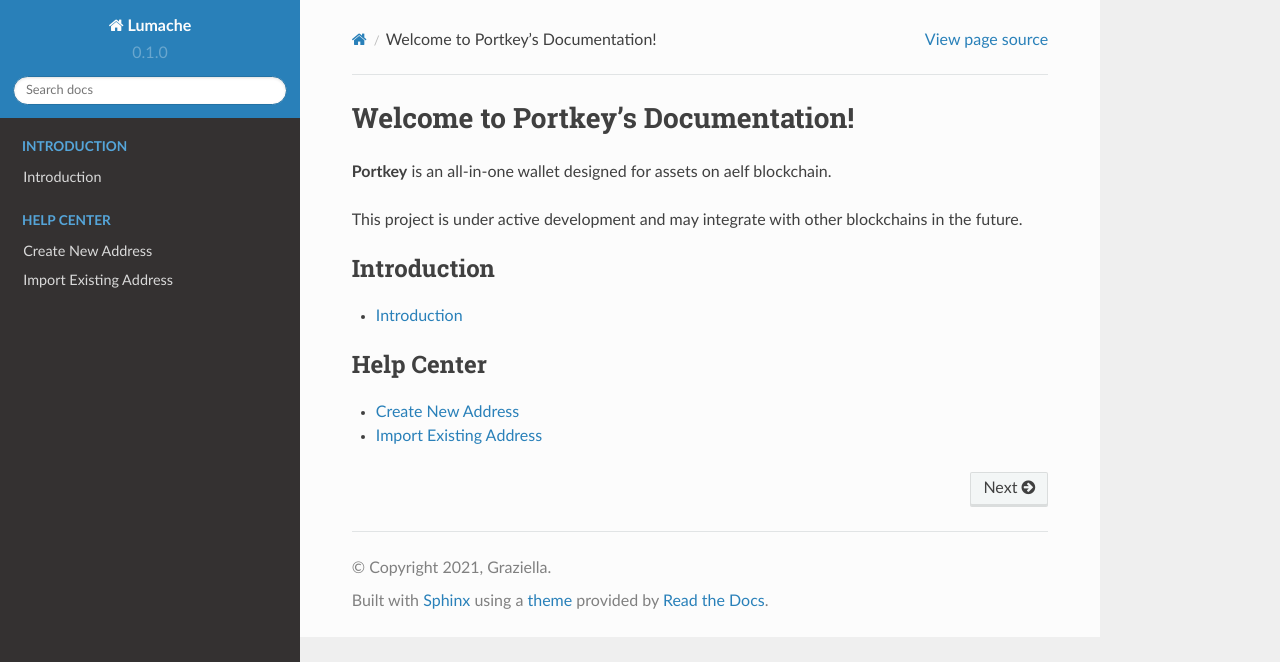
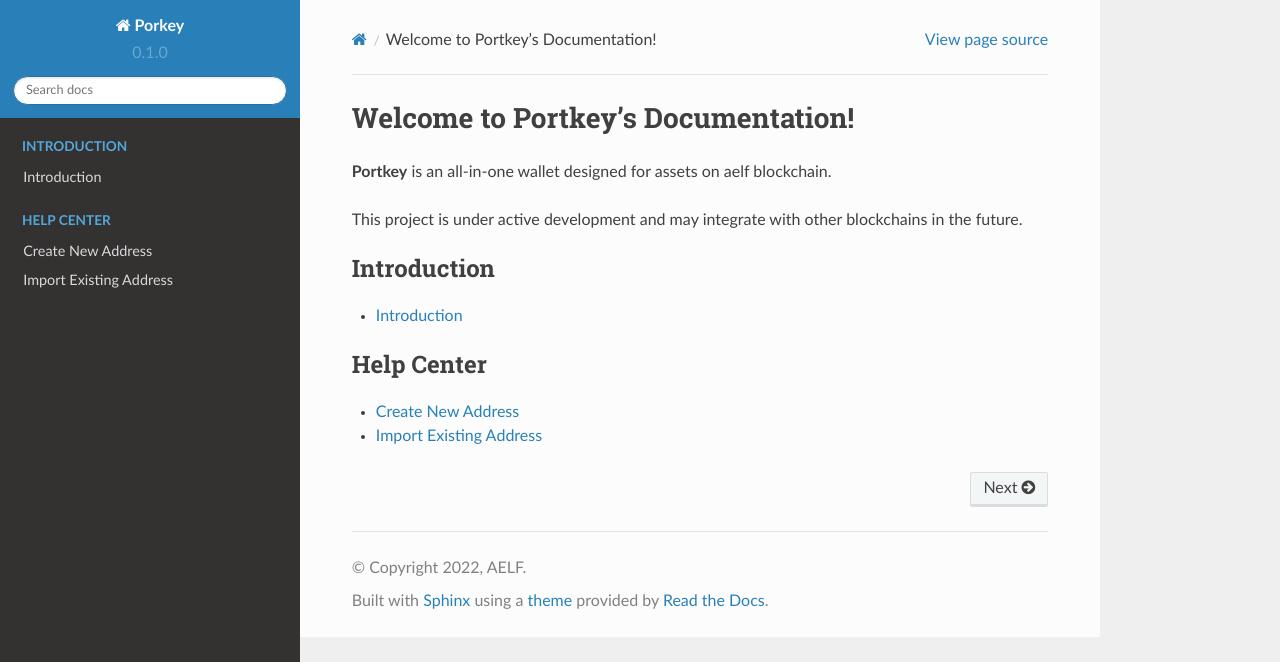
Before and after one commit to XtHou/pk, a Sphinx documentation site: the page built from docs/source/index.rst, in a window 1280 px wide. Shown: the top 662 px of the page. Built offline with Sphinx 7.4.7 and the Read the Docs theme 2.0.0, drawn with Linux system fonts in a browser that asks for light colours.

Commit message:
Update conf.py

```diff
--- a/docs/source/conf.py
+++ b/docs/source/conf.py
@@ -2,9 +2,9 @@
 
 # -- Project information
 
-project = 'Lumache'
-copyright = '2021, Graziella'
-author = 'Graziella'
+project = 'Porkey'
+copyright = '2022, AELF'
+author = 'AELF'
 
 release = '0.1'
 version = '0.1.0'
```
